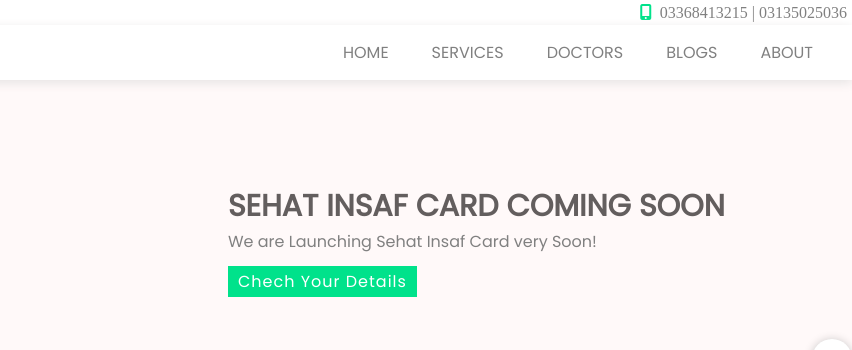
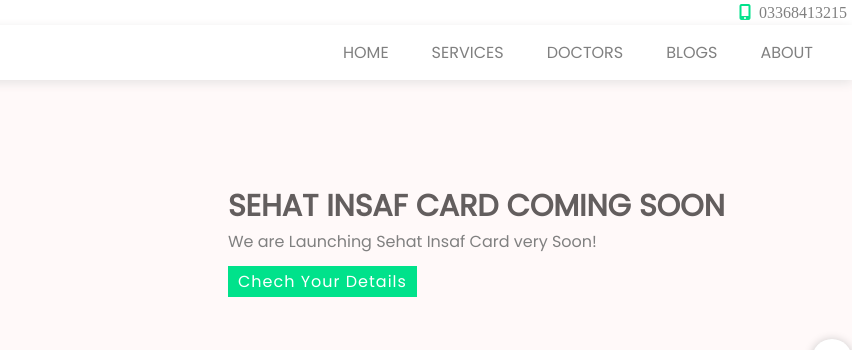
Before and after one commit to Aamir825/sehathospital.github.io, a plain HTML site: page index.html in a window 1280 px wide. Shown: the top 350 px of the page, 428-1280 px from the left. Drawn offline with Linux system fonts and the light colour scheme.

Commit message:
Update index.html

```diff
--- a/index.html
+++ b/index.html
@@ -13,7 +13,7 @@
 
 <div class="top-items">
     <div class=""><p>Emergency 24/7</p></div>
-    <div class=""><i class="fas fa-mobile-alt"></i><span>03368413215 | 03135025036</span></div>
+    <div class=""><i class="fas fa-mobile-alt"></i><span>03368413215</span></div>
 
 </div>
 
```
